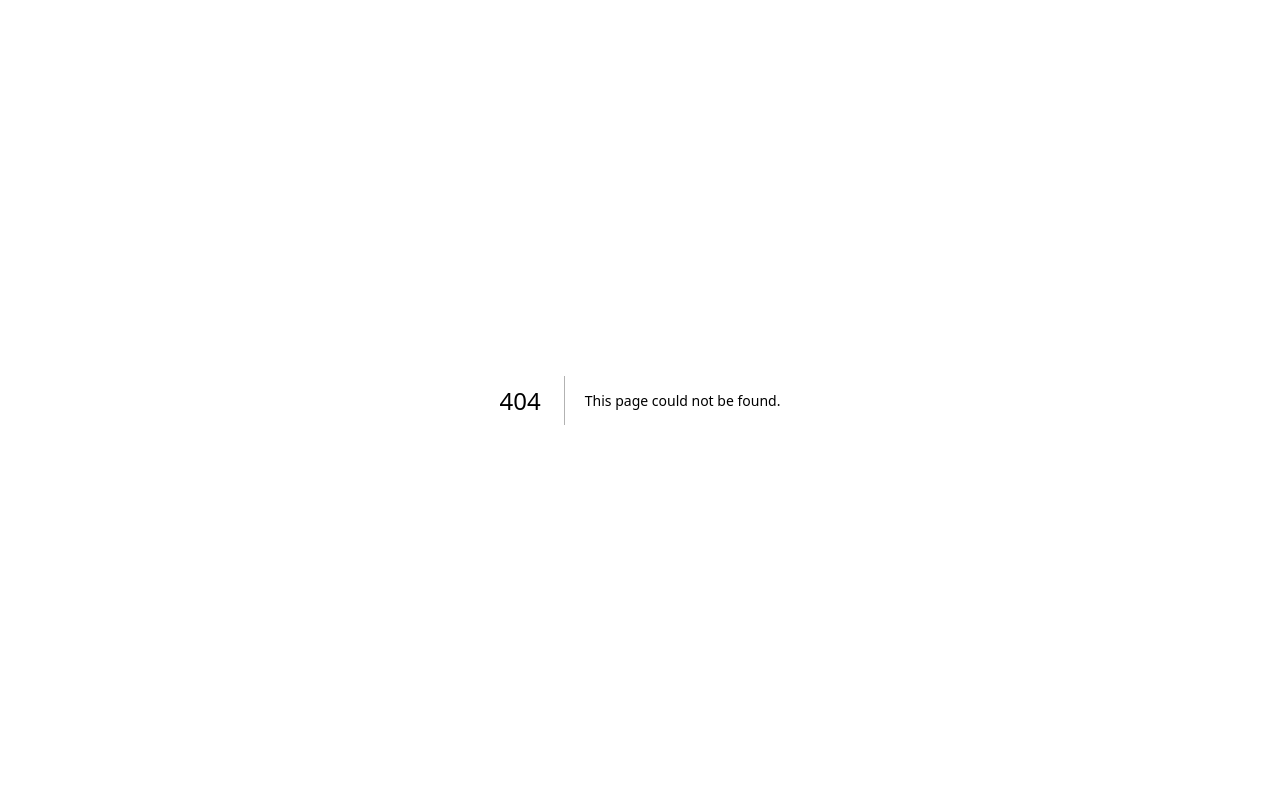
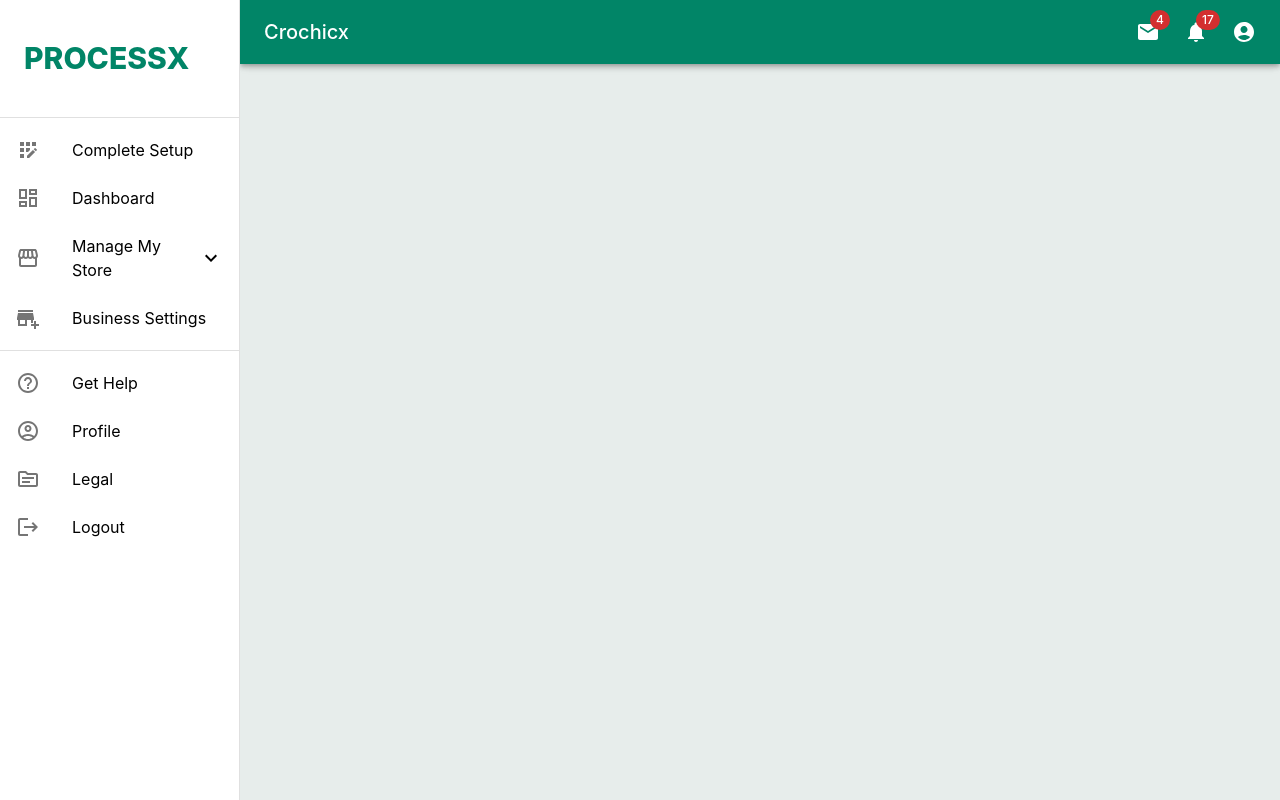
Before and after one commit to benoitthefirst/processx, a Next.js app: page /portal/store/brands-and-categories in a window 1280 px wide. Before the commit this address had no page. Built offline with nearby package versions, Linux system fonts and the light colour scheme.

Commit message:
added store pages

```diff
--- a/src/app/portal/layout.tsx
+++ b/src/app/portal/layout.tsx
@@ -1,5 +1,5 @@
-"use client"
-import React,{useState} from "react";
+"use client";
+import React, { useState } from "react";
 import Image from "next/image";
 import AppBar from "@mui/material/AppBar";
 import Box from "@mui/material/Box";
@@ -28,22 +28,27 @@ import {
   HelpOutlineOutlined as HelpOutlineOutlinedIcon,
   AccountCircleOutlined as AccountCircleOutlinedIcon,
   SourceOutlined as SourceOutlinedIcon,
-  Logout as LogoutIcon
+  Logout as LogoutIcon,
+  ExpandLess,
+  ExpandMore,
+  KeyboardArrowDown,
 } from "@mui/icons-material";
 import Toolbar from "@mui/material/Toolbar";
 import Typography from "@mui/material/Typography";
 import { AccountCircle } from "@mui/icons-material";
-import { Badge, Menu, MenuItem } from "@mui/material";
+import { Badge, Collapse, Menu, MenuItem } from "@mui/material";
 import NotificationsIcon from "@mui/icons-material/Notifications";
+import CircleIcon from "@mui/icons-material/Circle";
 
 const drawerWidth = 240;
 
-export default function PortalLayout({
+export default function portalLayout({
   children,
 }: {
   children: React.ReactNode;
 }) {
   const [mobileOpen, setMobileOpen] = useState(false);
+  const [open, setOpen] = React.useState(false);
   const [anchorEl, setAnchorEl] = useState<null | HTMLElement>(null);
   const [mobileMoreAnchorEl, setMobileMoreAnchorEl] =
     useState<null | HTMLElement>(null);
@@ -72,21 +77,47 @@ export default function PortalLayout({
     setMobileOpen(!mobileOpen);
   };
 
+  const handleClick = () => {
+    setOpen(!open);
+  };
+
   const _menuData = [
-    {value: "Complete Setup",slug: "onboarding", icon: <OnBoardingIcon/>},
-    {value: "Dashboard",slug: "dashboard", icon: <DashboardIcon/>},
-    /* {value: "Referrals",slug: "lets-grow", icon: <ReferralIcon/>},
-    {value: "Sales and Refunds",slug: "sales/reports", icon: <SalesIcon/>}, */
-    {value: "Manage My Store",slug: "store/products", icon: <StoreIcon/>},
-    /* {value: "Invoices",slug: "invoice/invoices", icon: <InvoiceIcon/>},
-    {value: "Sell Online",slug: "online/payment-links", icon: <SellOnlineIcon/>}, */
-    {value: "Business Settings",slug: "business/details", icon: <BusinessSettingsIcon/>},
-    /* {value: "Capital",slug: "capital/offers", icon: <CapitalIcon/>},
-    {value: "Buy Card Machines",slug: "card-machines", icon: <CardMachineIcon/>}, */
-    {value: "Get Help",slug: "https://support.processx.help/s/", icon: <HelpOutlineOutlinedIcon/>},
-    {value: "Profile",slug: "profile", icon: <AccountCircleOutlinedIcon/>},
-    {value: "Legal",slug: "https://www.processx.co.za/za/terms", icon: <SourceOutlinedIcon/>},
-    {value: "Logout",slug: "logout", icon: <LogoutIcon/>},
+    { value: "Complete Setup", slug: "/portal/onboarding", icon: <OnBoardingIcon /> },
+    { value: "Dashboard", slug: "/portal/dashboard", icon: <DashboardIcon /> },
+    /* {value: "Referrals",slug: "/portal/lets-grow", icon: <ReferralIcon/>},
+    {value: "Sales and Refunds",slug: "/portal/sales/reports", icon: <SalesIcon/>}, */
+    {
+      value: "Manage My Store",
+      slug: "/portal/store/products",
+      icon: <StoreIcon />,
+      subs: [
+        {value: "Products",slug: "/portal/store/products"},
+        {value: "Brands and Categories",slug: "/portal/strore/brands-and-categories"},
+        {value: "Staff",slug: "/portal/store/staff"},
+        {value: "store/customers",slug: "/portal/store/customers"},
+      ]
+    },
+    /* {value: "Invoices",slug: "/portal/invoice/invoices", icon: <InvoiceIcon/>},
+    {value: "Sell Online",slug: "/portal/online/payment-links", icon: <SellOnlineIcon/>}, */
+    {
+      value: "Business Settings",
+      slug: "/portal/business/details",
+      icon: <BusinessSettingsIcon />,
+    },
+    /* {value: "Capital",slug: "/portal/capital/offers", icon: <CapitalIcon/>},
+    {value: "Buy Card Machines",slug: "/portal/card-machines", icon: <CardMachineIcon/>}, */
+    {
+      value: "Get Help",
+      slug: "/portal/https://support.processx.help/s/",
+      icon: <HelpOutlineOutlinedIcon />,
+    },
+    { value: "Profile", slug: "/portal/profile", icon: <AccountCircleOutlinedIcon /> },
+    {
+      value: "Legal",
+      slug: "/portal/https://www.processx.co.za/za/terms",
+      icon: <SourceOutlinedIcon />,
+    },
+    { value: "Logout", slug: "/portal/logout", icon: <LogoutIcon /> },
   ];
 
   const drawer = (
@@ -104,34 +135,44 @@ export default function PortalLayout({
           component="h1"
           variant="h4"
           color="primary"
-          sx={{ fontSize: 30, fontWeight:800 }}
+          sx={{ fontSize: 30, fontWeight: 800 }}
         >
           PROCESSX
         </Typography>
       </Toolbar>
       <Divider />
-      <List>
-        {_menuData.slice(0,4).map((item, index) => (
-          <ListItem key={item.value} disablePadding>
-            <ListItemButton>
+      <List >
+        {_menuData.slice(0, 4).map((item, index) => (
+          <div key={item.value}>
+            <ListItemButton onClick={item?.subs && handleClick}  href={item?.slug}>
+              <ListItemIcon>{item.icon}</ListItemIcon>
+              <ListItemText primary={item.value} />
+              {item?.subs && (open ? <ExpandLess /> : <ExpandMore />)}
+            </ListItemButton>
+            {item?.subs && <Collapse in={open} timeout="auto" unmountOnExit>
+              <List component="div" disablePadding>
+                {item?.subs.map((subItem,subIndex)=>(
+                  <ListItemButton key={subIndex} sx={{ pl: 4 }} href={subItem.slug}>
                     <ListItemIcon>
-                {item.icon}
+                      <CircleIcon />
                     </ListItemIcon>
-              <ListItemText primary={item.value} />
+                    <ListItemText primary={subItem.value}/>
                   </ListItemButton>
-          </ListItem>
+                ))}
+              </List>
+            </Collapse>}
+          </div>
         ))}
       </List>
       <Divider />
       <List>
-        {_menuData.slice(4,8).map((item, index) => (
+        {_menuData.slice(4, 8).map((item, index) => (
           <ListItem key={item.value} disablePadding>
             <ListItemButton>
-            <ListItemIcon>
-              {item.icon}
-            </ListItemIcon>
+              <ListItemIcon>{item.icon}</ListItemIcon>
               <ListItemText primary={item.value} />
             </ListItemButton>
+
           </ListItem>
         ))}
       </List>
--- /dev/null
+++ b/src/app/portal/store/brands-and-categories/page.tsx
@@ -0,0 +1,7 @@
+import React from 'react'
+
+export default function BrandsAndCategories() {
+  return (
+    <div>page</div>
+  )
+}
```
Also changed, not shown: src/app/portal/store/customers/page.tsx (added, +7 -0 lines), src/app/portal/store/products/page.tsx (added, +7 -0 lines), src/app/portal/store/staff/page.tsx (added, +7 -0 lines). Lines whose indentation alone changed are shown as unchanged.
